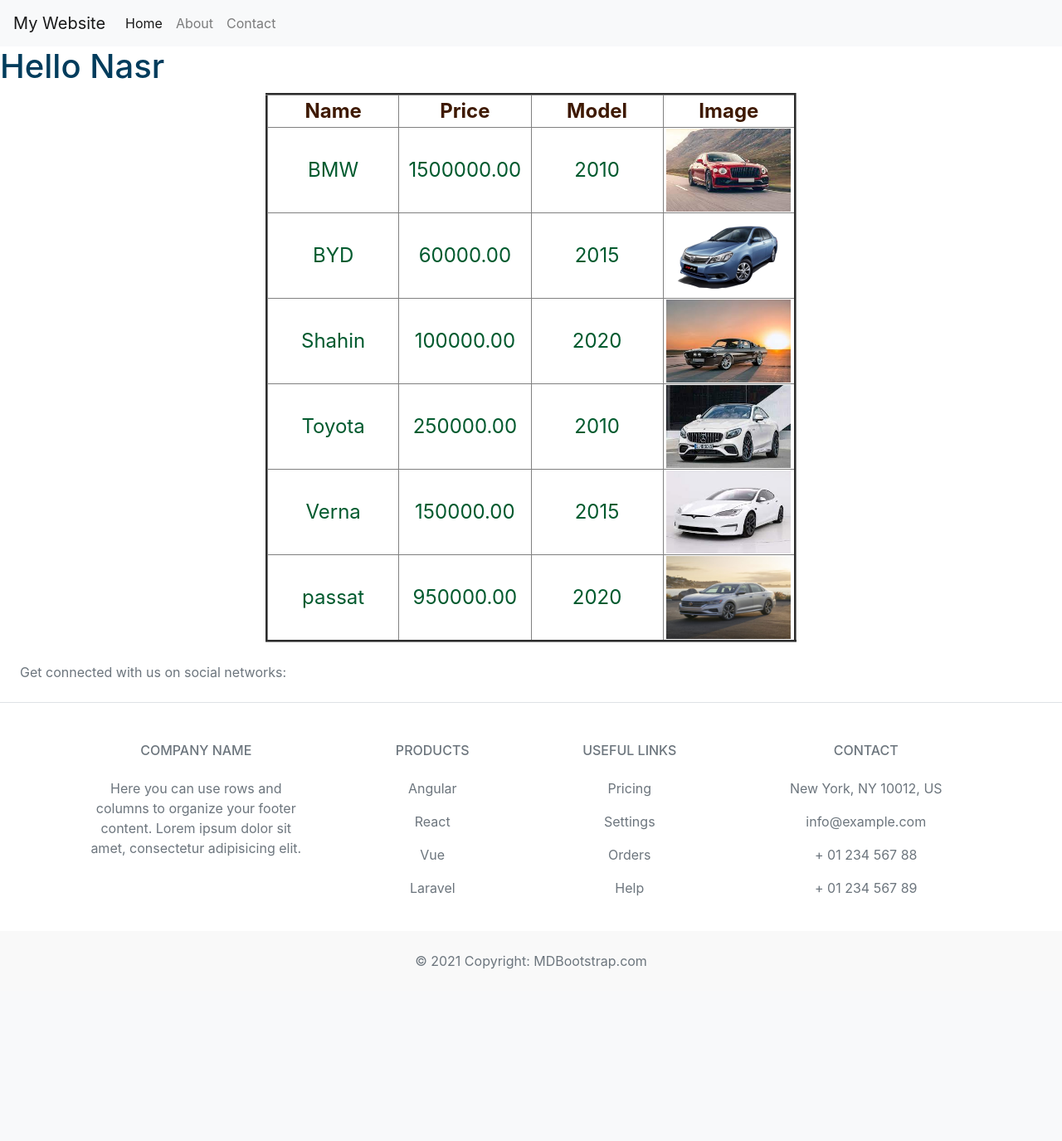
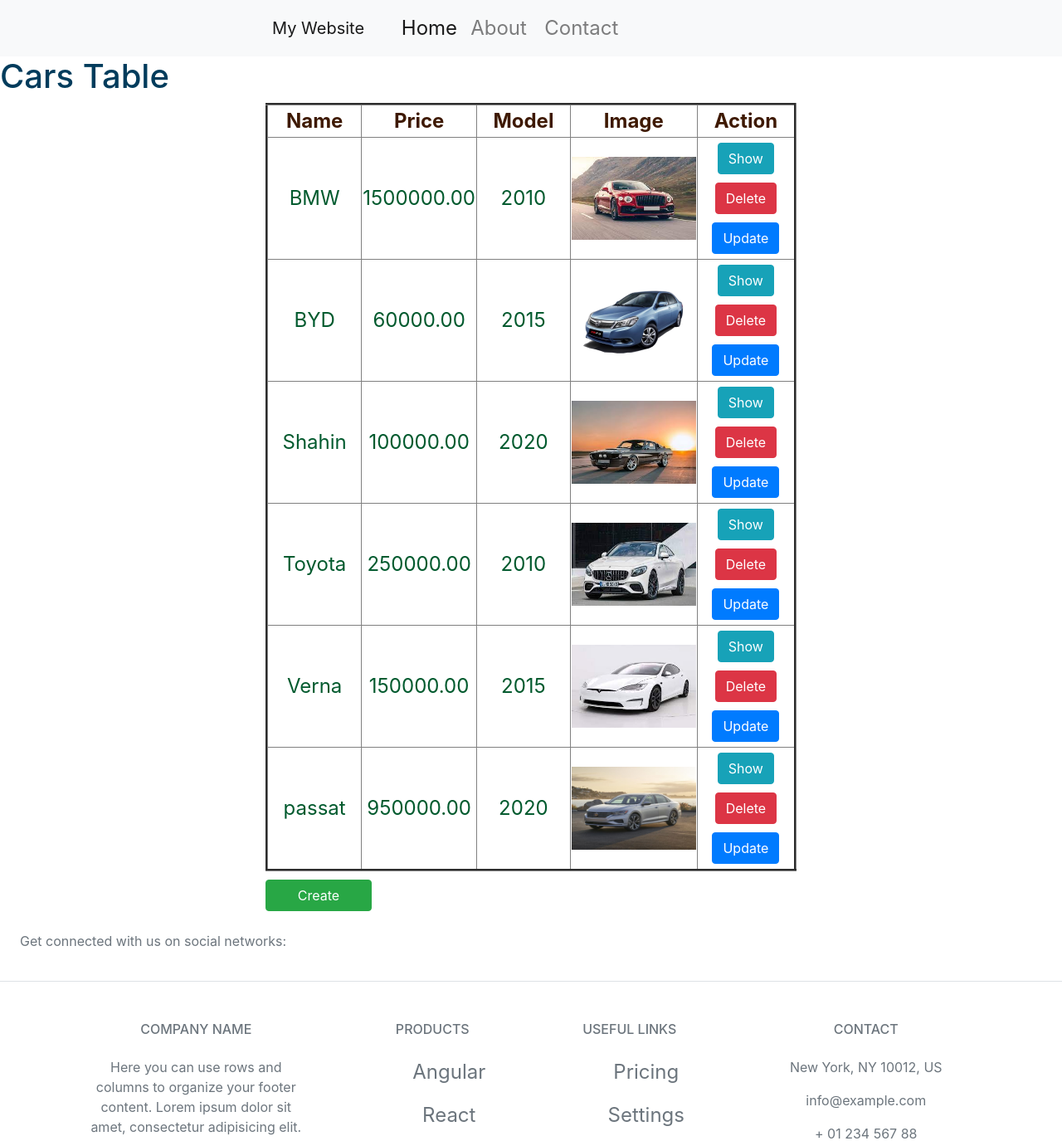
Before and after one commit to Ahmed-Nasr-hassan/django-demo-car-app, a Django app: page /app1/cars/ in a window 1280 px wide. Shown: the top 1375 px of the page at 83% size. Before the commit the page ends 1168 px from the top, so only its background shows below. Run offline with Django 4.2, Linux system fonts and the light colour scheme; data comes from the database, SQL or seed files in the repository; both versions use the stored data as it was after the commit; some libraries are stand-ins or nearby versions.

Commit message:
Demo django project

```diff
--- a/app1/admin.py
+++ b/app1/admin.py
@@ -2,5 +2,8 @@ from django.contrib import admin
 
 from .models import Car
 
-admin.site.register(Car)
+class CarAdmin(admin.ModelAdmin):
+        list_display=['name','description','price']
+
+admin.site.register(Car,CarAdmin)
 # Register your models here.
--- a/app1/urls.py
+++ b/app1/urls.py
@@ -1,6 +1,13 @@
 from django.urls import path
 from . import views
 
+app_name = 'app1'
+
 urlpatterns = [
-    path('cars/',views.viewCars,name='viewCars')
+    path('cars/',views.viewCars,name='viewCars'),
+    path('createcar',views.createCar,name='createcar'),
+    path('showcar/<id>',views.showCar,name='showwithid'),
+    path('deletecar/<id>',views.deleteCar,name='deletewithid'),
+    path('updatecar/<id>',views.updateCar,name='updatewithid'),
+
 ]
--- a/app1/views.py
+++ b/app1/views.py
@@ -1,6 +1,45 @@
-from django.shortcuts import render,HttpResponse
+from django.shortcuts import render, redirect
 from .models import Car
+from .forms import CarForm
 def viewCars(request) :
     car_dict={'cars': Car.objects.all()}
     print(Car.objects.all().order_by('model'))
     return render(request,'app1/index.html',car_dict)
+
+def createCar(request) :
+    car = CarForm(request.POST,request.FILES)
+    if car.is_valid():
+        car.save()
+    return render(request,'app1/createcar.html',{"form":CarForm})
+
+
+def showCar(request,id) :
+    car=Car.objects.get(pk=id)
+    return render(request,'app1/showcar.html',{'car':car})
+
+def deleteCar(request,id) :
+    car=Car.objects.get(pk=id)
+    car.delete()
+
+    car_dict={'cars': Car.objects.all()}
+    print(Car.objects.all().order_by('model'))
+    return render(request,'app1/index.html',car_dict)
+
+# def updateCar(request,id) :
+#     car = CarForm(request.POST,request.FILES)
+#     car_data=Car.objects.get(pk=id)
+#     if car.is_valid():
+#         car.save()
+#     return render(request,'app1/updatecar.html',{"data":[CarForm,car_data]})
+
+def updateCar(request, id):
+    car = Car.objects.get(pk=id)
+    if request.method == 'POST':
+        form = CarForm(request.POST, instance=car)
+        if form.is_valid():
+            form.save()
+            car_dict={'cars': Car.objects.all()}
+            return render(request,'app1/index.html',car_dict)
+    else:
+        form = CarForm(instance=car)
+    return render(request, 'app1/updatecar.html', {'form': form})
--- a/devops/static/css/styles.css
+++ b/devops/static/css/styles.css
@@ -1,7 +1,7 @@
 h1 {
     color: rgb(1, 60, 92);
 }
-table,th,tr,thead {
+table,th,tr,thead ,a {
     margin-left: 25% ;
     font-size: x-large;
   }
--- a/devops/urls.py
+++ b/devops/urls.py
@@ -17,9 +17,10 @@ from django.contrib import admin
 from django.urls import path,include
 from django.conf import settings
 from django.conf.urls.static import static
+
 urlpatterns = [
     path('admin/', admin.site.urls),
-    path('app1/',include('app1.urls')),
+    path('app1/',include('app1.urls', namespace='app1')),
     path('app2/',include('app2.urls')),
 ]
 
--- /dev/null
+++ b/requirements.txt
@@ -0,0 +1,4 @@
+asgiref==3.6.0
+Django==4.1.4
+Pillow==9.3.0
+sqlparse==0.4.3
--- a/static/css/styles.css
+++ b/static/css/styles.css
@@ -1,7 +1,7 @@
 h1 {
     color: rgb(1, 60, 92);
 }
-table,th,tr,thead {
+table,th,tr,thead ,a {
     margin-left: 25% ;
     font-size: x-large;
   }
--- a/templates/app1/index.html
+++ b/templates/app1/index.html
@@ -1,14 +1,15 @@
 {% extends 'base.html' %}
 {% block content %}
 
-<h1>Hello Nasr</h1>
+<h1>Cars Table</h1>
 <table border="3px" width="50%">
     <thead style="color: rgb(62, 25, 1)">
       <tr align="center">
-        <th  width="25%" >Name</th>
-        <th width="25%" >Price</th>
-        <th width="25%" >Model</th>
-        <th width="25%" >Image</th>
+        <th  width="20%" >Name</th>
+        <th width="20%" >Price</th>
+        <th width="20%" >Model</th>
+        <th width="20%" >Image</th>
+        <th width="20%" >Action</th>
       </tr>
     </thead>
 
@@ -22,12 +23,19 @@
         <td>  {{ car.price }}  </td>
         <td>  {{ car.model }}  </td>
         <td>  <img src="{{ car.image.url }}" width="150px" height="100px">  </td>
+        <td >
+          <a href="{% url 'app1:showwithid' car.id %}" class="btn btn-info" style="margin: 5px;">Show</a>
+          <a href="{% url 'app1:deletewithid' car.id %}" class="btn btn-danger" style="margin: 5px;">Delete</a>
+          <a href="{% url 'app1:updatewithid' car.id %}"  class="btn btn-primary" style="margin: 5px;">Update</a>
+
+
+        </td>
       </tr>
     </tbody>
 
 
 {%endfor%}
 </table>
-
+<a href="{% url 'app1:createcar' %} "class="btn btn-success" style="margin-left: 25%; margin-top: 10px ; width: 10% ;">Create</a>
 
 {% endblock %}
```
Also changed, not shown: app1/forms.py (added, +7 -0 lines), devops/settings.py (+11 -1 lines), templates/app1/createcar.html (added, +10 -0 lines), templates/app1/showcar.html (added, +18 -0 lines), templates/app1/updatecar.html (added, +10 -0 lines), db.sqlite3, media/photo/22/12/30/bydcar.png (added), media/photo/22/12/30/passat_car.jpg (added), media/photo/22/12/30/passat_car_O4tpYk0.jpg (added).
